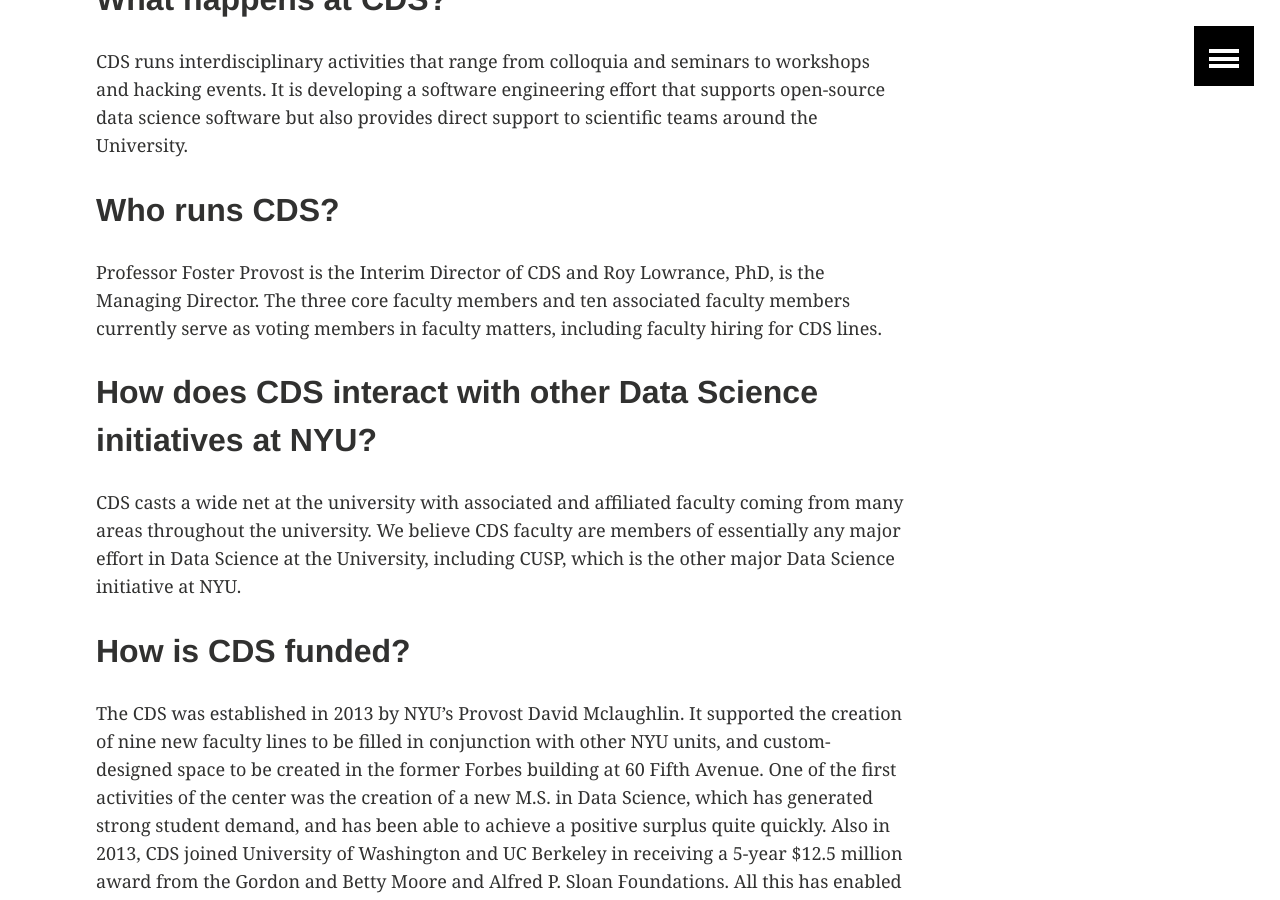
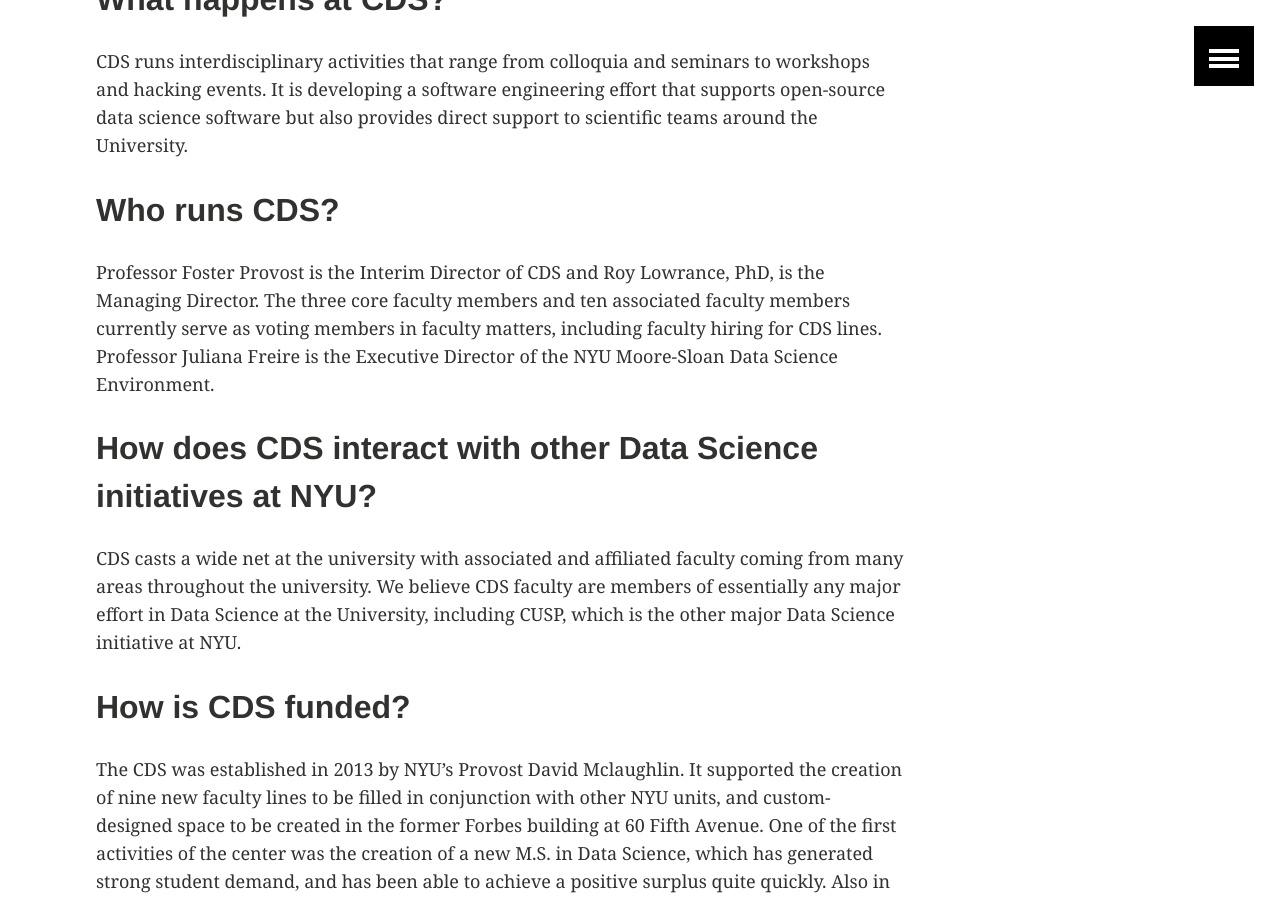
Before and after one commit to DDD-Moore/msdse, a Jekyll site: the page built from nyu.md, in a window 1280 px wide and 900 px high, scrolled down 1775 px. Built offline with Jekyll 4.4.1, drawn with Linux system fonts in a browser that asks for light colours.

Commit message:
add juliana

```diff
--- a/nyu.md
+++ b/nyu.md
@@ -26,7 +26,7 @@ CDS runs interdisciplinary activities that range from colloquia and seminars to
 
 ## Who runs CDS?
 
-Professor Foster Provost is the Interim Director of CDS and Roy Lowrance, PhD, is the Managing Director. The three core faculty members and ten associated faculty members currently serve as voting members in faculty matters, including faculty hiring for CDS lines.
+Professor Foster Provost is the Interim Director of CDS and Roy Lowrance, PhD, is the Managing Director. The three core faculty members and ten associated faculty members currently serve as voting members in faculty matters, including faculty hiring for CDS lines. Professor Juliana Freire is the Executive Director of the NYU Moore-Sloan Data Science Environment.
 
 ## How does CDS interact with other Data Science initiatives at NYU?
 
```
